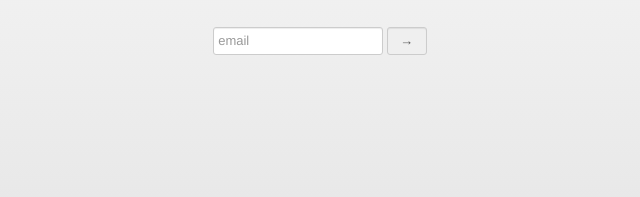
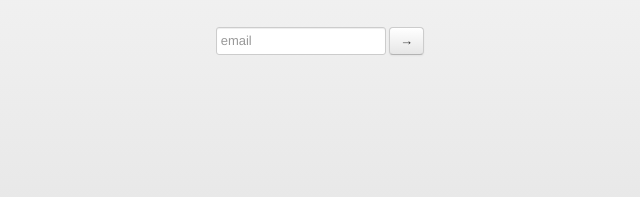
Before and after one commit to babelon/frontend, a website: page static/index.html in a window 1280 px wide. Shown: the part 367-564 px from the top of the page, 320-960 px from the left. Drawn offline with Linux system fonts and the light colour scheme.

Commit message:
using bootstrap form styling, beautiful email

```diff
--- a/static/index.html
+++ b/static/index.html
@@ -25,10 +25,10 @@
         </div>
 
         <div id="learningform">
-          <form action="learningmore" method="post" accept-charset="utf-8">
+          <form action="learningmore" class="form-inline" method="post" accept-charset="utf-8">
             <span>
-              <input type="email" name="email" value="" placeholder="email" id="email">
-              <input type="submit" value="&rarr;">
+              <input type="email" class="ipnut-small" name="email" value="" placeholder="email" id="email">
+              <button type="submit" class="btn">&rarr;</button>
             </span>
           </form>
         </div>
--- a/static/styles/less/index.less
+++ b/static/styles/less/index.less
@@ -65,14 +65,6 @@ body {
   text-align: center;
 }
 
-#learningform span {
-  display: inline-block;
-}
-
 #learningform input[type="email"] {
   width: 160px;
 }
-
-#learningform input[type="submit"] {
-  width: 40px;
-}
```
Also changed, not shown: static/styles/index.css.
